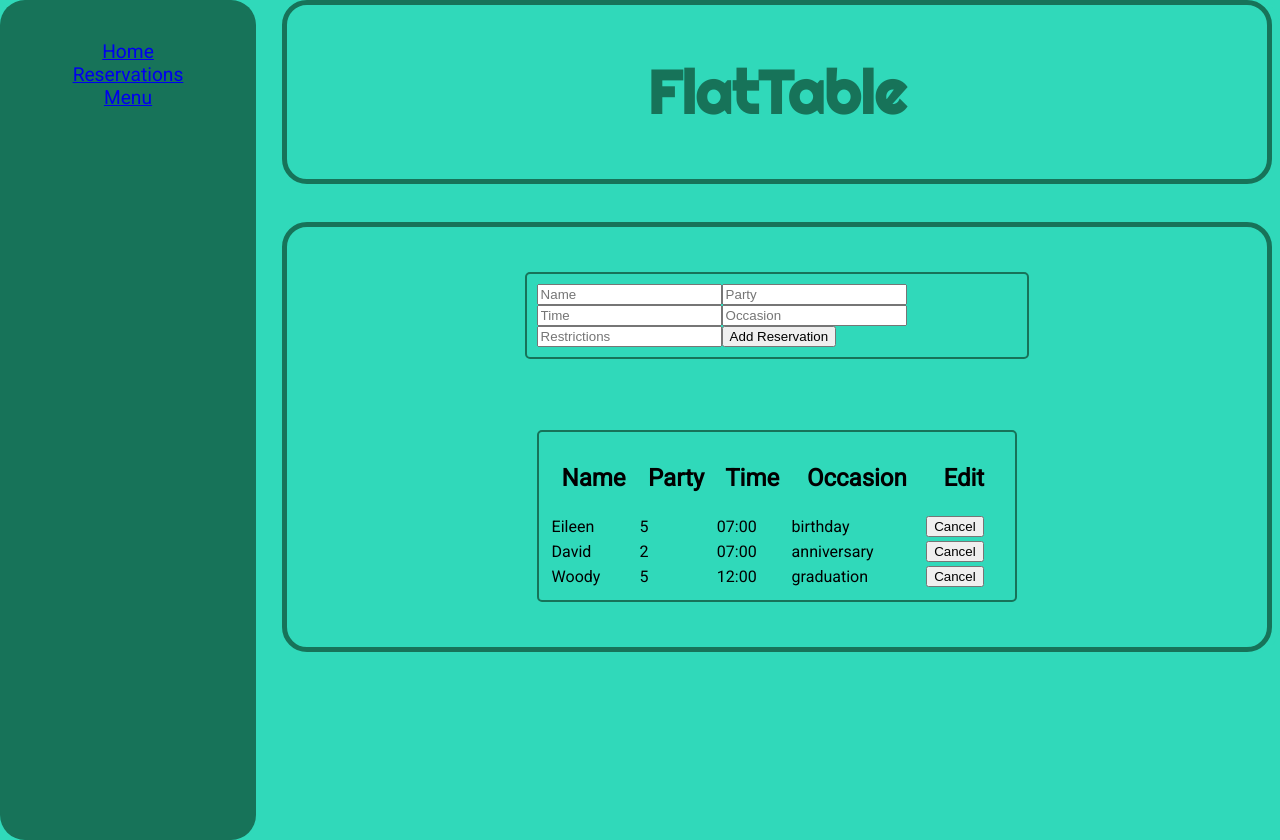
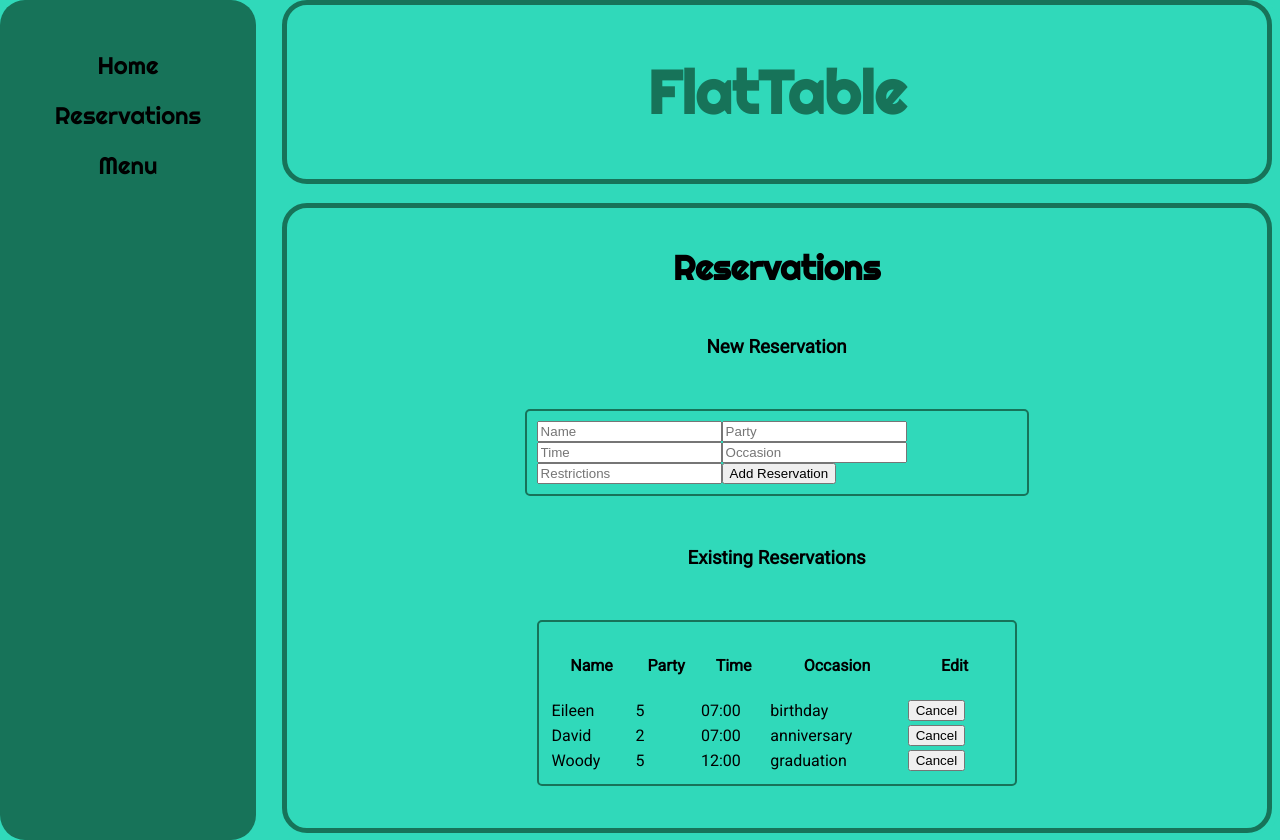
Before and after one commit to eburdekin/flattable, a React (Create React App) app: page /Reservations in a window 1280 px wide. Built offline with nearby package versions, Linux system fonts and the light colour scheme; data requests are answered from the project's data file.

Commit message:
updated sidebar font and styling, added headers to mainComponents

```diff
--- a/src/App.css
+++ b/src/App.css
@@ -48,7 +48,12 @@ div {
   width: 75%;
   border: 5px solid #177359;
   padding: 10px;
-  height: 400px;
+  height: 600px;
+}
+
+.mainComponent h2 {
+  font-family: 'Righteous';
+  font-size: 34px;
 }
 
 .loginContainer {
--- a/src/Components/NavBar.js
+++ b/src/Components/NavBar.js
@@ -2,23 +2,35 @@ import { NavLink } from "react-router-dom";
 import '../App.css';
 
 export default function NavBar() {
+
+    const style = {
+        'color': 'black',
+        'fontFamily': 'Righteous',
+        'fontSize': '24px',
+        'padding': '10px',
+        'textDecoration': 'none',
+    }
+
     return <>
         <nav className="sidebar">
             <NavLink
                 to="/"
                 className="nav-link"
+                style={style}
             >
                 Home
             </NavLink>
             <NavLink
                 to="/Reservations"
                 className="nav-link"
+                style={style}
             >
                 Reservations
             </NavLink>
             <NavLink
                 to="/Menu"
                 className="nav-link"
+                style={style}
             >
                 Menu
             </NavLink>
--- a/src/Pages/Menu.js
+++ b/src/Pages/Menu.js
@@ -1,3 +1,4 @@
+import '../App.css';
 import Header from '../Components/Header'
 import NavBar from "../Components/NavBar"
 
@@ -9,7 +10,7 @@ export default function Menu() {
                  <NavBar />
         </main>
        <div className="mainComponent">
-        Menu info here
+        <h2>Menu</h2>
        </div>
     </>
 }
--- a/src/Pages/Reservations.js
+++ b/src/Pages/Reservations.js
@@ -1,3 +1,4 @@
+import '../App.css';
 import { useState, useEffect } from 'react'
 import Header from '../Components/Header'
 import NavBar from "../Components/NavBar"
@@ -42,26 +43,28 @@ export default function Reservations() {
              <Header />
             <br/>
              <NavBar />
-            <br/>
             <div className="mainComponent">
+            <h2>Reservations</h2>
+            <h3>New Reservation</h3>
                 <ReservationForm handleAdd={handleAdd} />
+            <h3>Existing Reservations</h3>
              <table className="reservationTable">
                 <thead>
                     <tr>
                         <th>
-                            <h2>Name</h2>
+                            <h4>Name</h4>
                         </th>
                         <th>
-                            <h2>Party</h2>
+                            <h4>Party</h4>
                         </th>
                         <th>
-                            <h2>Time</h2>
+                            <h4>Time</h4>
                         </th>
                         <th>
-                            <h2>Occasion</h2>
+                            <h4>Occasion</h4>
                         </th>
                         <th>
-                            <h2>Edit</h2>
+                            <h4>Edit</h4>
                         </th>
                     </tr>
                  </thead>
```
